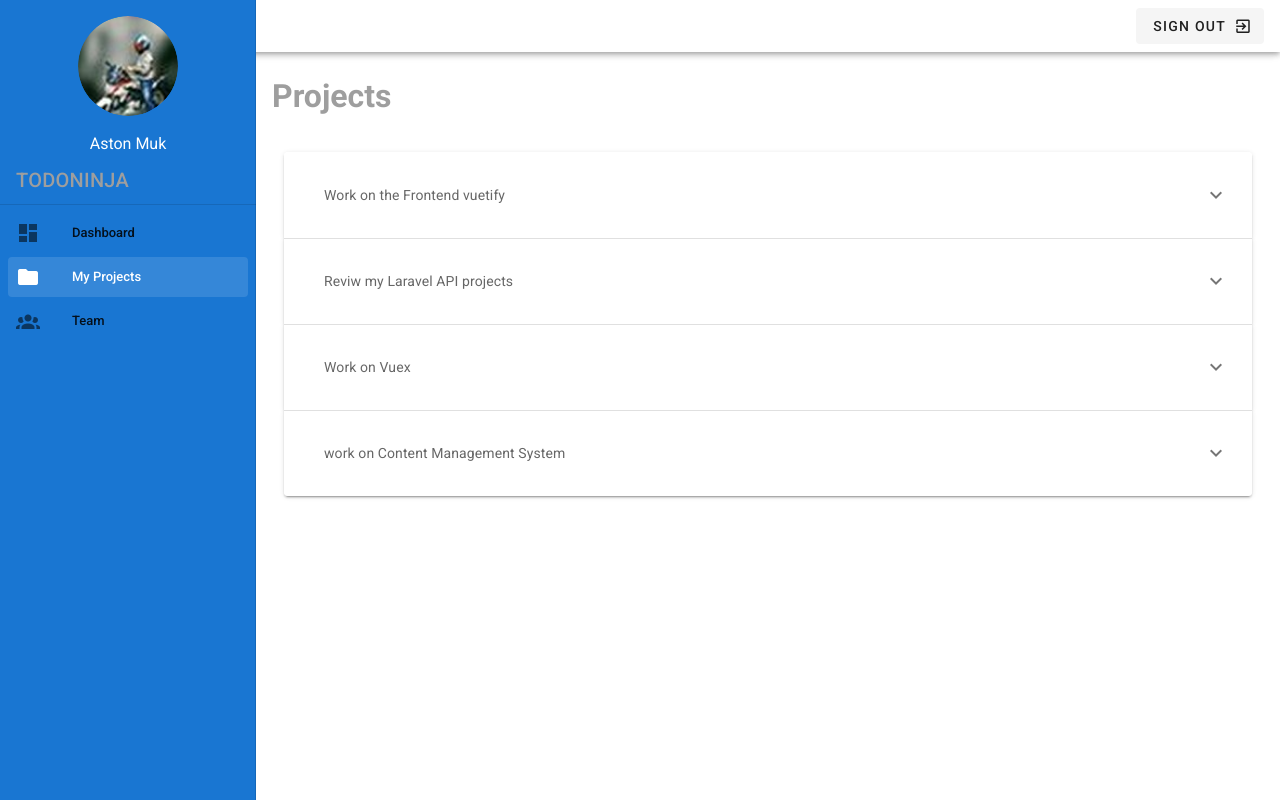
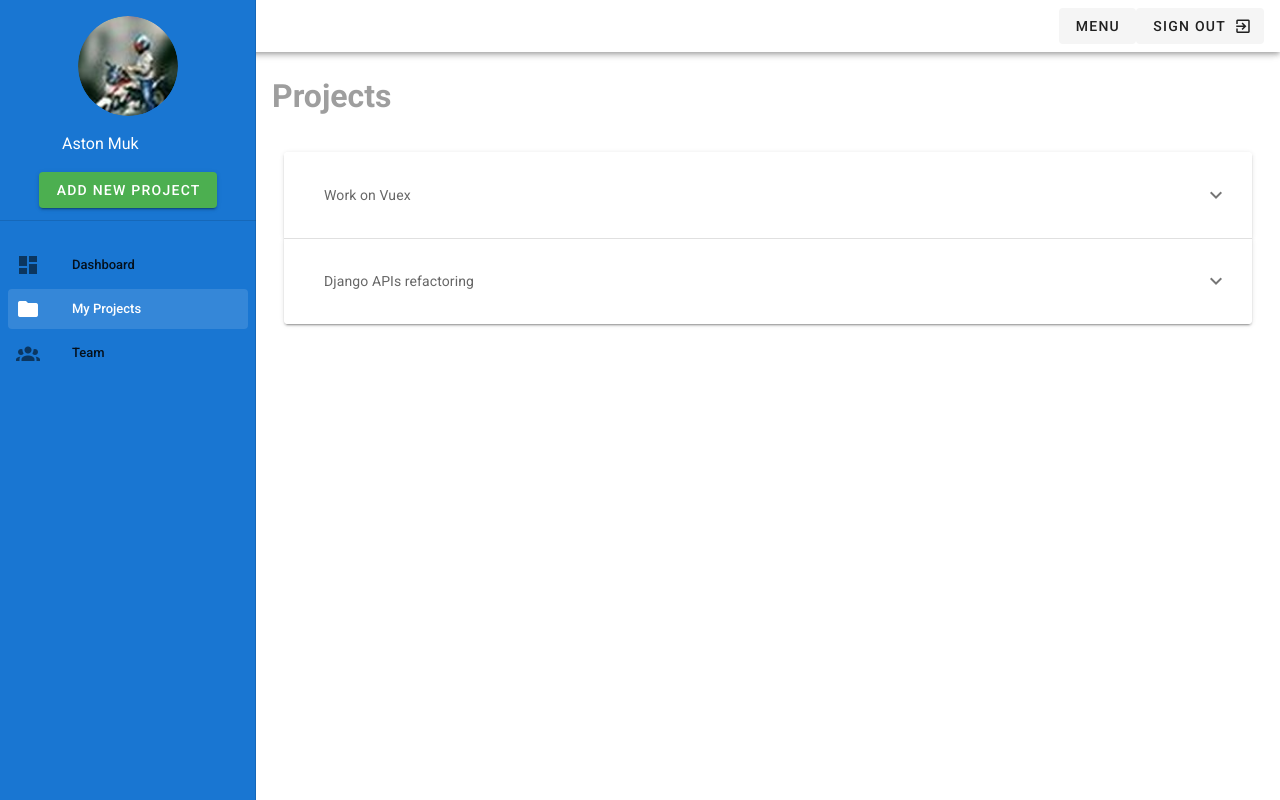
Before and after one commit to Astonie/Projectify, a Vue app: page /projects in a window 1280 px wide. Both pictures are taken after a click on the button 28 px from the left and 26 px from the top of the page. Built offline with nearby package versions, Linux system fonts and the light colour scheme.

Commit message:
added a popup component

```diff
--- a/src/components/Navbar.vue
+++ b/src/components/Navbar.vue
@@ -9,6 +9,25 @@
 
       <v-spacer></v-spacer>
 
+      <v-menu offset-y>
+
+      <template v-slot:activator="{ on: menu, attrs }">
+        <v-btn grey depressed v-bind="attrs" v-on="{ ...menu }">
+              Menu
+        </v-btn>
+      </template>
+
+      <v-list>
+        <v-list-item
+          router :to="link.route"
+          v-for="(link, index) in links"
+          :key="index"
+        >
+          <v-list-item-title>{{ link.text }}</v-list-item-title>
+        </v-list-item>
+      </v-list>
+    </v-menu>
+
       <v-btn depressed right class="right">Sign Out
         <v-icon right >mdi-exit-to-app</v-icon>
       </v-btn>
@@ -17,22 +36,22 @@
 
     <v-navigation-drawer hide-overlay app class="primary" v-model="drawer" >
       <v-layout column wrap class="align-center" >
-        <v-avatar class="ma-4" size="100" >
+        <v-flex>
+          <v-avatar class="ma-4" size="100" >
           <img src="/avatar-1.jpg" alt="">
         </v-avatar>
         <div class="white--text" > Aston Muk </div>
+        </v-flex>
+        <v-flex class="mt-4 mb-3" >
+          <Popup/>
+        </v-flex>
       </v-layout>
-      <v-list-item  >
-        <v-list-item-content height="60px">
-          <v-list-item-title class="title grey--text text-uppercase">
-            TodoNinja
-          </v-list-item-title>
-        </v-list-item-content>
-      </v-list-item>
+
+
 
       <v-divider></v-divider>
 
-      <v-list dense nav>
+      <v-list dense nav class="mt-4 mb-3" >
        <v-list-item-group class="white--text" >
         <v-list-item v-for="link in links" :key="link.text"
                                       router :to="link.route">
@@ -54,8 +73,12 @@
 </template>
 
 <script>
+  import Popup from './Popup'
   export default {
     name: 'Navbar',
+    components:{
+      Popup
+    },
 
   data(){
 
--- /dev/null
+++ b/src/components/Popup.vue
@@ -0,0 +1,53 @@
+<template>
+    <v-dialog
+      width="600px"
+    >
+      <template v-slot:activator="{ on, attrs }">
+        <v-btn
+          color="success"
+          dark
+          v-bind="attrs"
+          v-on="on"
+        >
+         Add new project
+        </v-btn>
+      </template>
+
+      <v-card>
+        <v-card-title class="headline grey lighten-2">
+          Add a new project
+        </v-card-title>
+
+        <v-card-text>
+            <v-form>
+                <v-text-field v-model="title"  prepend-icon="mdi-folder" label="Title" ></v-text-field>
+                <v-textarea v-model="description" prepend-icon="mdi-pencil" label="Info" ></v-textarea>
+                <v-btn @click="submit" color="mx-0 mt-3 success" > Add project </v-btn>
+            </v-form>
+        </v-card-text>
+      </v-card>
+    </v-dialog>
+
+</template>
+
+<script>
+export default {
+
+    data(){
+        return{
+            title: '',
+            description:'',
+        }
+    },
+    methods:{
+        submit(){
+            console.log(this.title, this.description)
+        }
+    }
+
+}
+</script>
+
+<style>
+
+</style>
--- a/src/views/Projects.vue
+++ b/src/views/Projects.vue
@@ -5,7 +5,7 @@
 
    <v-expansion-panels>
     <v-expansion-panel
-      v-for="project in projects" :key="project.title">
+      v-for="project in myProjects" :key="project.title">
 
       <v-expansion-panel-header>
         <v-card flat >
@@ -16,7 +16,7 @@
       </v-expansion-panel-header>
 
       <v-expansion-panel-content>
-          <div class="caption grey--text">Due by {{project.due}} </div>
+          <div class="caption grey--text font-weight-bold">Due by {{project.due}} </div>
         {{project.description}}
       </v-expansion-panel-content>
     </v-expansion-panel>
@@ -44,12 +44,21 @@ export default {
         },
             {title:'work on Content Management System',person:'Aston',due:'31 April 2021',status:'ongoing',
         description: 'Lorem ipsum dolor sit amet consectetur adipisicing elit. Magnam tenetur impedit at, blanditiis veritatis incidunt commodi veniam esse dolorum, eius provident exercitationem ut laboriosam fuga ad soluta non accusamus molestiae.'
-        }
+        },
+        {title:'Django APIs refactoring',person:'Me',due:'10 May 2021',status:'overdue',
+        description: 'Lorem ipsum dolor sit amet consectetur adipisicing elit. Magnam tenetur impedit at, blanditiis veritatis incidunt commodi veniam esse dolorum, eius provident exercitationem ut laboriosam fuga ad soluta non accusamus molestiae.'
+        },
 
       ]
 
-
-}
+  }
+ },
+ computed:{
+   myProjects(){
+     return this.projects.filter(project =>{
+       return project.person === 'Me'
+     })
+   }
  }
 }
 </script>
```
